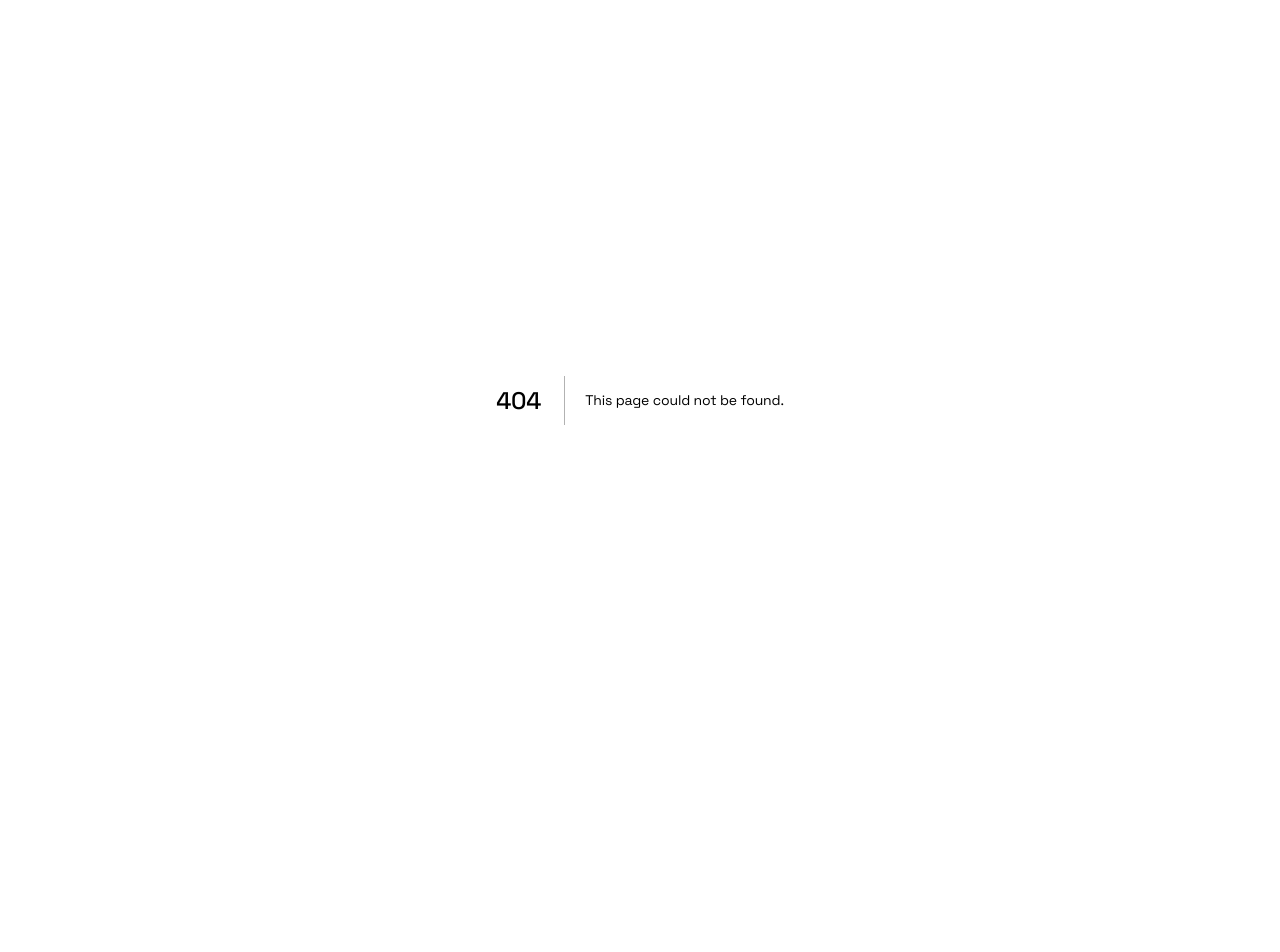
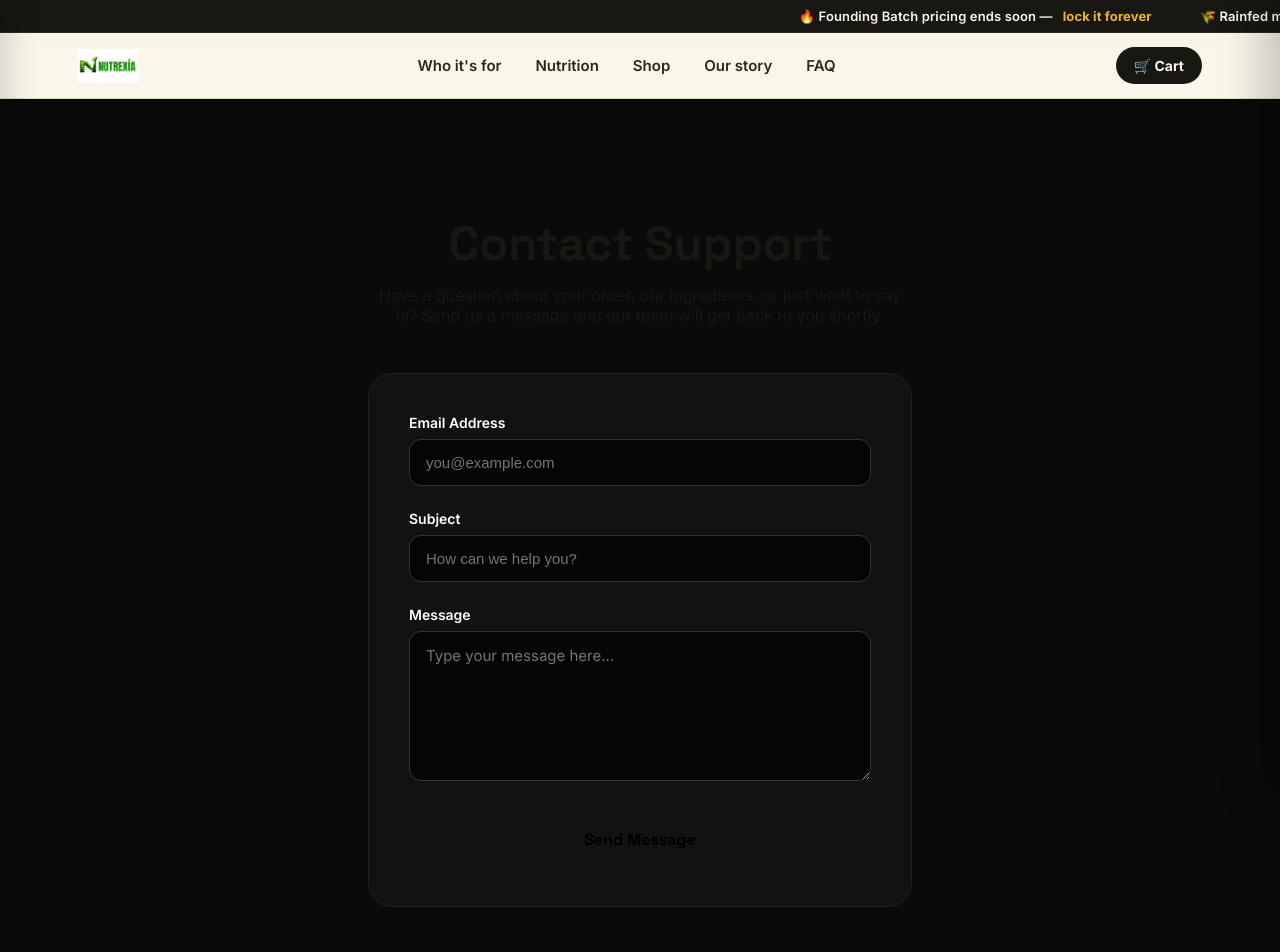
Before and after one commit to idealersb2b-svg/nutrexia, a Next.js app: page /contact in a window 1280 px wide. Before the commit this address had no page. Shown: the top 952 px of the page. Before the commit the page ends 800 px from the top, so only its background shows below. Built offline with nearby package versions, Linux system fonts and the light colour scheme.

Commit message:
feat(storefront): add contact support form connected to admin chats

```diff
--- /dev/null
+++ b/src/app/(storefront)/contact/page.tsx
@@ -0,0 +1,109 @@
+'use client';
+
+import { useState } from 'react';
+import { createGuestTicket } from '../../actions/chatActions';
+
+export default function ContactPage() {
+  const [status, setStatus] = useState<'idle' | 'loading' | 'success' | 'error'>('idle');
+  const [errorMessage, setErrorMessage] = useState('');
+
+  async function handleSubmit(formData: FormData) {
+    setStatus('loading');
+    setErrorMessage('');
+
+    const result = await createGuestTicket(formData);
+
+    if (result.success) {
+      setStatus('success');
+    } else {
+      setStatus('error');
+      setErrorMessage(result.error || 'Failed to submit ticket');
+    }
+  }
+
+  return (
+    <div style={{ background: '#0a0a0a', minHeight: '80vh', paddingTop: '120px', paddingBottom: '120px' }}>
+      <div className="wrap" style={{ maxWidth: '600px', margin: '0 auto' }}>
+        <h1 style={{ fontFamily: 'var(--font-space)', fontSize: '48px', marginBottom: '16px', textAlign: 'center' }}>Contact Support</h1>
+        <p style={{ color: 'var(--text-secondary)', textAlign: 'center', marginBottom: '48px' }}>
+          Have a question about your order, our ingredients, or just want to say hi? Send us a message and our team will get back to you shortly.
+        </p>
+
+        {status === 'success' ? (
+          <div style={{ background: 'rgba(163, 230, 53, 0.1)', border: '1px solid var(--primary)', borderRadius: '16px', padding: '40px', textAlign: 'center' }}>
+            <svg fill="none" viewBox="0 0 24 24" strokeWidth="2" stroke="var(--primary)" style={{ width: '48px', height: '48px', margin: '0 auto 16px' }}>
+              <path strokeLinecap="round" strokeLinejoin="round" d="M9 12.75L11.25 15 15 9.75M21 12a9 9 0 11-18 0 9 9 0 0118 0z" />
+            </svg>
+            <h2 style={{ fontFamily: 'var(--font-space)', fontSize: '24px', marginBottom: '8px', color: '#fff' }}>Message Sent!</h2>
+            <p style={{ color: 'var(--text-secondary)' }}>
+              We've received your ticket. Our support team will reply to your email address soon.
+            </p>
+          </div>
+        ) : (
+          <form action={handleSubmit} style={{ display: 'flex', flexDirection: 'column', gap: '24px', background: '#121212', padding: '40px', borderRadius: '24px', border: '1px solid #222' }}>
+            {status === 'error' && (
+              <div style={{ color: '#ef4444', padding: '12px', background: 'rgba(239, 68, 68, 0.1)', borderRadius: '8px', fontSize: '14px' }}>
+                {errorMessage}
+              </div>
+            )}
+
+            <div style={{ display: 'flex', flexDirection: 'column', gap: '8px' }}>
+              <label htmlFor="email" style={{ fontSize: '14px', fontWeight: 600, color: '#fff' }}>Email Address</label>
+              <input
+                type="email"
+                id="email"
+                name="email"
+                required
+                placeholder="you@example.com"
+                style={{ background: '#050505', border: '1px solid #333', padding: '14px 16px', borderRadius: '12px', color: '#fff', fontSize: '15px' }}
+              />
+            </div>
+
+            <div style={{ display: 'flex', flexDirection: 'column', gap: '8px' }}>
+              <label htmlFor="subject" style={{ fontSize: '14px', fontWeight: 600, color: '#fff' }}>Subject</label>
+              <input
+                type="text"
+                id="subject"
+                name="subject"
+                required
+                placeholder="How can we help you?"
+                style={{ background: '#050505', border: '1px solid #333', padding: '14px 16px', borderRadius: '12px', color: '#fff', fontSize: '15px' }}
+              />
+            </div>
+
+            <div style={{ display: 'flex', flexDirection: 'column', gap: '8px' }}>
+              <label htmlFor="message" style={{ fontSize: '14px', fontWeight: 600, color: '#fff' }}>Message</label>
+              <textarea
+                id="message"
+                name="message"
+                required
+                placeholder="Type your message here..."
+                style={{ background: '#050505', border: '1px solid #333', padding: '14px 16px', borderRadius: '12px', color: '#fff', fontSize: '15px', minHeight: '150px', resize: 'vertical', fontFamily: 'inherit' }}
+              />
+            </div>
+
+            <button
+              type="submit"
+              disabled={status === 'loading'}
+              style={{
+                background: 'var(--primary)',
+                color: '#000',
+                border: 'none',
+                padding: '16px',
+                borderRadius: '12px',
+                fontSize: '16px',
+                fontWeight: 700,
+                cursor: status === 'loading' ? 'not-allowed' : 'pointer',
+                opacity: status === 'loading' ? 0.7 : 1,
+                marginTop: '8px',
+                fontFamily: 'var(--font-space)'
+              }}
+            >
+              {status === 'loading' ? 'Sending...' : 'Send Message'}
+            </button>
+          </form>
+        )}
+      </div>
+    </div>
+  );
+}
--- a/src/components/layout/Footer.tsx
+++ b/src/components/layout/Footer.tsx
@@ -14,9 +14,10 @@ export default function Footer() {
         </div>
         <div className="foot-col">
           <h5>Explore</h5>
-          <a href="#nutrition">Lab Reports</a>
-          <a href="#story">Our Story</a>
-          <a href="#faq">FAQ</a>
+          <a href="/#nutrition">Lab Reports</a>
+          <a href="/#story">Our Story</a>
+          <a href="/#faq">FAQ</a>
+          <a href="/contact">Contact Us</a>
         </div>
         <div className="foot-col">
           <h5>Legal</h5>
```
